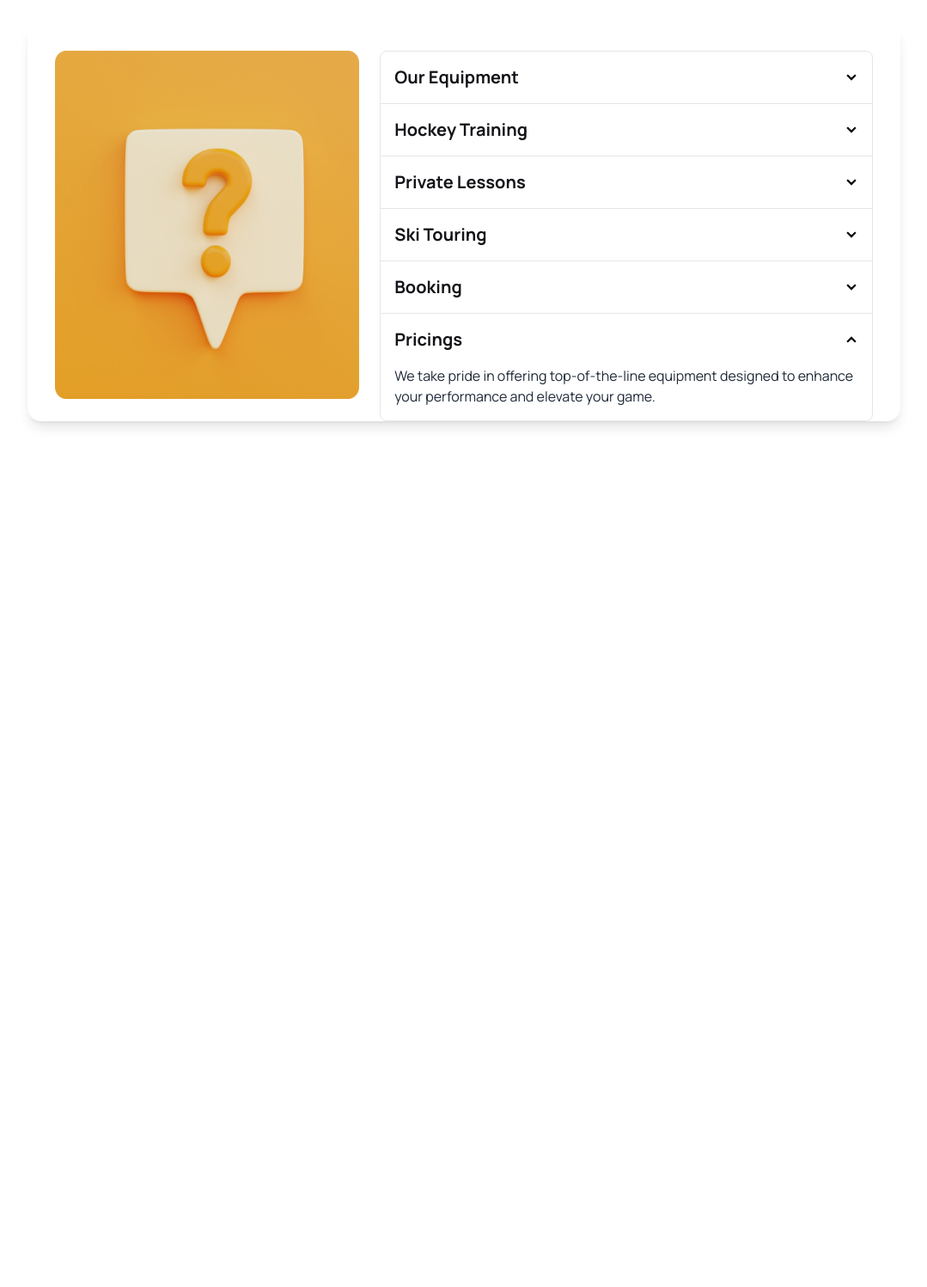
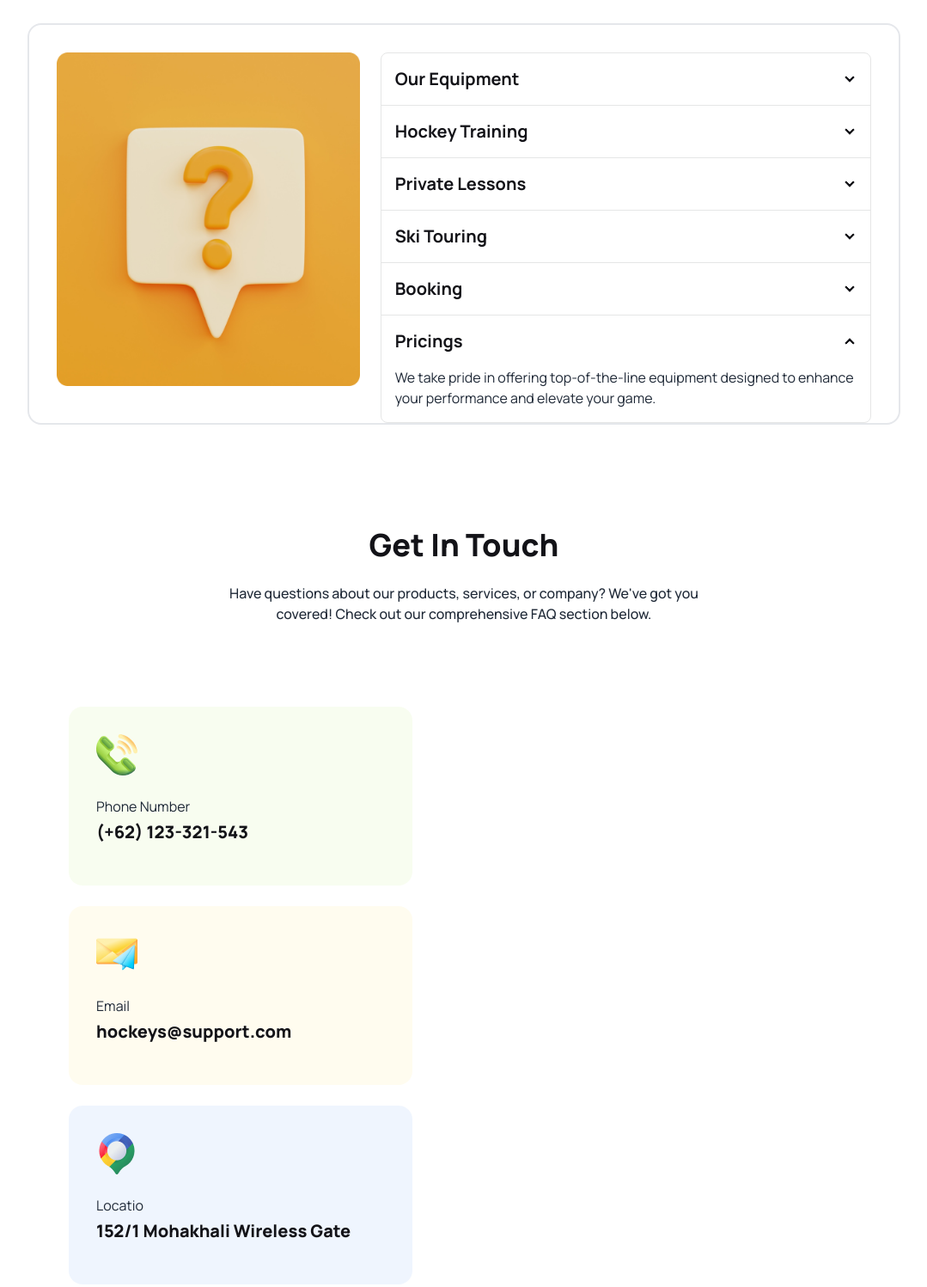
Before and after one commit to Maysha-Khanom-Moon/ph__a3__hockey, a plain HTML site: page index.html in a window 1280 px wide. Shown: the part 3540-5037 px from the top of the page at 86% size, without its empty margins (100-1179 px from the left). Before the commit the page ends 4126 px from the top, so only its background shows below. Drawn offline with nearby package versions, Linux system fonts and the light colour scheme.

Commit message:
get in touch top part and left part complete

```diff
--- a/index.html
+++ b/index.html
@@ -629,10 +629,10 @@
         </div>
 
         <!-- main -->
-        <div class="p-4 lg:p-8 lg:pb-0 shadow-lg grid gap-y-3 lg:flex lg:gap-x-6 rounded-2xl">
+        <div class="p-4 lg:p-8 lg:pb-0 border-2 grid gap-y-3 lg:flex lg:gap-x-6 rounded-2xl">
           <!-- left -->
           <div class="rounded-2xl">
-            <img class=" h-48 w-full  lg:w-[540px] lg:h-[94%]" src="Images/11.png" alt="">
+            <img class=" h-52 w-full  lg:w-[540px] lg:h-[90%]" src="Images/11.png" alt="">
           </div>
 
           <!-- right -->
@@ -640,60 +640,66 @@
             <div class="join join-vertical w-full">
               <div class="collapse collapse-arrow join-item border border-base-300">
                 <input type="radio" name="my-accordion-4" checked="checked" />
-                <div class="collapse-title text-[#131318] text-xl font-bold">
+                <div class="collapse-title text-[#131318]
+                text-base lg:text-xl font-bold">
                   <h1>Our Equipment</h1>
                 </div>
-                <div class="collapse-content text-base font-normal text-[rgba(19, 19, 24, 0.60)]">
+                <div class="collapse-content text-xs lg:text-base font-normal text-[rgba(19, 19, 24, 0.60)]">
                   <p>We take pride in offering top-of-the-line equipment designed to enhance your performance and elevate your game.</p>
                 </div>
               </div>
 
               <div class="collapse collapse-arrow join-item border border-base-300">
                 <input type="radio" name="my-accordion-4" checked="checked" />
-                <div class="collapse-title text-[#131318] text-xl font-bold">
+                <div class="collapse-title text-[#131318]
+                text-base lg:text-xl font-bold">
                   <h1>Hockey Training</h1>
                 </div>
-                <div class="collapse-content text-base font-normal text-[rgba(19, 19, 24, 0.60)]">
+                <div class="collapse-content text-xs lg:text-base font-normal text-[rgba(19, 19, 24, 0.60)]">
                   <p>We take pride in offering top-of-the-line equipment designed to enhance your performance and elevate your game.</p>
                 </div>
               </div>
 
               <div class="collapse collapse-arrow join-item border border-base-300">
                 <input type="radio" name="my-accordion-4" checked="checked" />
-                <div class="collapse-title text-[#131318] text-xl font-bold">
+                <div class="collapse-title text-[#131318]
+                text-base lg:text-xl font-bold">
                   <h1>Private Lessons</h1>
                 </div>
-                <div class="collapse-content text-base font-normal text-[rgba(19, 19, 24, 0.60)]">
+                <div class="collapse-content text-xs lg:text-base font-normal text-[rgba(19, 19, 24, 0.60)]">
                   <p>We take pride in offering top-of-the-line equipment designed to enhance your performance and elevate your game.</p>
                 </div>
               </div>
 
               <div class="collapse collapse-arrow join-item border border-base-300">
                 <input type="radio" name="my-accordion-4" checked="checked" />
-                <div class="collapse-title text-[#131318] text-xl font-bold">
+                <div class="collapse-title text-[#131318]
+                text-base lg:text-xl font-bold">
                   <h1>Ski Touring</h1>
                 </div>
-                <div class="collapse-content text-base font-normal text-[rgba(19, 19, 24, 0.60)]">
+                <div class="collapse-content text-xs lg:text-base font-normal text-[rgba(19, 19, 24, 0.60)]">
                   <p>We take pride in offering top-of-the-line equipment designed to enhance your performance and elevate your game.</p>
                 </div>
               </div>
 
               <div class="collapse collapse-arrow join-item border border-base-300">
                 <input type="radio" name="my-accordion-4" checked="checked" />
-                <div class="collapse-title text-[#131318] text-xl font-bold">
+                <div class="collapse-title text-[#131318]
+                text-base lg:text-xl font-bold">
                   <h1>Booking</h1>
                 </div>
-                <div class="collapse-content text-base font-normal text-[rgba(19, 19, 24, 0.60)]">
+                <div class="collapse-content text-xs lg:text-base font-normal text-[rgba(19, 19, 24, 0.60)]">
                   <p>We take pride in offering top-of-the-line equipment designed to enhance your performance and elevate your game.</p>
                 </div>
               </div>
 
               <div class="collapse collapse-arrow join-item border border-base-300">
                 <input type="radio" name="my-accordion-4" checked="checked" />
-                <div class="collapse-title text-[#131318] text-xl font-bold">
+                <div class="collapse-title text-[#131318]
+                text-base lg:text-xl font-bold">
                   <h1>Pricings</h1>
                 </div>
-                <div class="collapse-content text-base font-normal text-[rgba(19, 19, 24, 0.60)]">
+                <div class="collapse-content text-xs lg:text-base font-normal text-[rgba(19, 19, 24, 0.60)]">
                   <p>We take pride in offering top-of-the-line equipment designed to enhance your performance and elevate your game.</p>
                 </div>
               </div>
@@ -703,7 +709,60 @@
 
       </section>
 
+      <!-- get in touch -->
+      <section class="lg:px-5 mb-24">
+        <!-- top -->
+        <div class="text-center flex flex-col items-center mb-3 lg:mb-12">
+          <h1 class="text-xl lg:text-4xl font-extrabold text-[#131318] my-3 lg:my-6">
+            Get In Touch
+          </h1>
+          <div class="w-full lg:w-[607px]">
+            <p class="text-sm lg:text-base font-medium text-[rgba(19, 19, 24, 0.60)]">
+              Have questions about our products, services, or company? We've got you covered! Check out our comprehensive FAQ section below.
+            </p>
+          </div>
+        </div>
 
+        <!-- main -->
+        <div class="grid gap-3 lg:grid-cols-2 lg:gap-x-6">
+
+          <!-- left -->
+          <div class="grid gap-3 lg:gap-6 p-2 lg:p-12">
+
+            <!-- 1st -->
+            <div class="grid gap-6 p-8 pb-12 rounded-2xl bg-[#bced6d1a]">
+              <img src="Images/Group 1171275317.png" alt="">
+
+              <div class="grid gap-1">
+                <p class="text-[rgba(19, 19, 24, 0.60)] text-base font-normal">Phone Number</p>
+                <h3 class="text-[#131318] font-extrabold text-xl">(+62) 123-321-543</h3>
+              </div>
+            </div>
+
+            <!-- 2nd -->
+            <div class="grid gap-6 p-8 pb-12 rounded-2xl bg-[#fddd5f1a]">
+              <img src="Images/Group 1171275318.png" alt="">
+
+              <div class="grid gap-1">
+                <p class="text-[rgba(19, 19, 24, 0.60)] text-base font-normal">Email</p>
+                <h3 class="text-[#131318] font-extrabold text-xl">hockeys@support.com</h3>
+              </div>
+            </div>
+
+            <!-- 3rd -->
+            <div class="grid gap-6 p-8 pb-12 rounded-2xl bg-[#629cf31a]">
+              <img src="Images/Group 1171275321.png" alt="">
+
+              <div class="grid gap-1">
+                <p class="text-[rgba(19, 19, 24, 0.60)] text-base font-normal">Locatio</p>
+                <h3 class="text-[#131318] font-extrabold text-xl">152/1 Mohakhali Wireless Gate</h3>
+              </div>
+            </div>
+          </div>
+
+          <!-- right -->
+        </div>
+      </section>
     </main>
   </body>
 </html>
```
